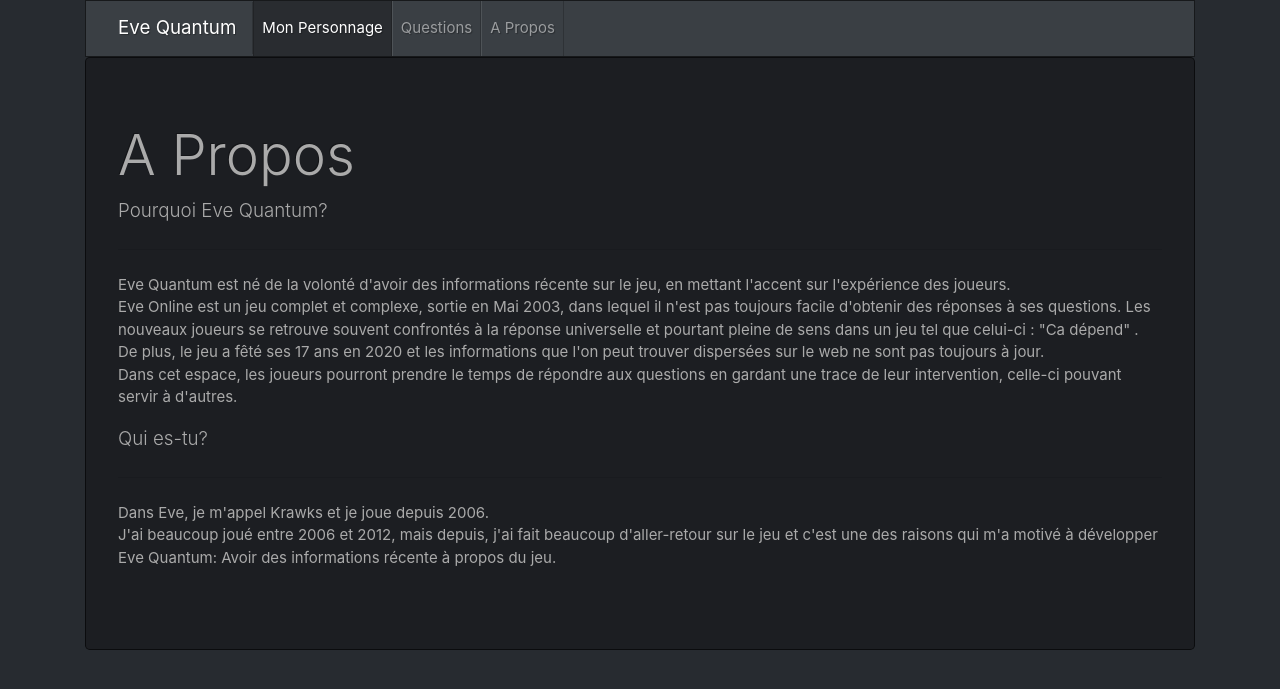
After one commit to Git-Mawz/EveApiAuthWithSymfo, a Symfony app: template templates/main/about.html.twig in a window 1280 px wide. The commit adds this page. Shown: the top 689 px of the page. Run offline with Twig, Linux system fonts and the light colour scheme; the template is opened without the code that fills it, so the values that code supplies are empty; some libraries are stand-ins or nearby versions.

```diff
--- a/templates/base.html.twig
+++ b/templates/base.html.twig
@@ -2,8 +2,9 @@
 <html>
     <head>
         <meta charset="UTF-8">
-        <title>Eve Quantum{% block title %}{% endblock %}</title>
+        <title>Eve Quantum {% block title %}{% endblock %}</title>
         <link rel="stylesheet" href="{{ asset('asset/css/bootstrap.min.css')}}">
+        <link rel="stylesheet" href="{{ asset('asset/css/style.css') }}">
         {% block stylesheets %}{% endblock %}
     </head>
 
@@ -15,7 +16,7 @@
                 <span class="navbar-toggler-icon"></span>
             </button>
 
-            <div class="collapse navbar-collapse" id="navbarColor01">
+            <div class="collapse navbar-collapse d-flex" id="navbarColor01">
                 <ul class="navbar-nav mr-auto">
                 <li class="nav-item active">
                     <a class="nav-link" href="#">Mon Personnage<span class="sr-only"></span></a>
@@ -24,11 +25,11 @@
                     <a class="nav-link" href="#">Questions</a>
                 </li>
                 <li class="nav-item">
-                    <a class="nav-link" href="#">Eve Mail</a>
+                    <a class="nav-link" href="#">A Propos</a>
                 </li>
-                {# <li class="nav-item">
-                    <a class="nav-link" href="#">A Propos</a>
-                </li> #}
+                {% if app.session.get('user') is not null %}
+                    <a href="{{path('logoff')}}" type="button" class="btn btn-danger logout">Déconnexion</a>
+                {% endif %}
                 </ul>
                 {# <form class="form-inline my-2 my-lg-0">
                 <input class="form-control mr-sm-2" type="text" placeholder="Search">
--- a/templates/character/home.html.twig
+++ b/templates/character/home.html.twig
@@ -1,10 +1,10 @@
 {% extends 'base.html.twig' %}
 
-{% block title %}Eve Quantum - Character Details{% endblock %}
+{% block title %}- Personnage{% endblock %}
 
 {% block body %}
 
-   <h1 >Bienvenue {{user.characterName}} </h1>
+   <h1>Bienvenue {{user.characterName}} </h1>
 
    <img src="{{ portraits.px256x256 }}">
    {{ dump(user) }}
--- /dev/null
+++ b/templates/main/about.html.twig
@@ -0,0 +1,26 @@
+{% extends 'base.html.twig' %}
+
+{% block title %}- A Propos{% endblock %}
+
+{% block body %}
+
+    <div class="jumbotron">
+        <h1 class="display-4">A Propos</h1>
+        <p class="lead">Pourquoi Eve Quantum?</p>
+        <hr class="my-4">
+        <p>
+            Eve Quantum est né de la volonté d'avoir des informations récente sur le jeu, en mettant l'accent sur l'expérience des joueurs. <br>
+            Eve Online est un jeu complet et complexe, sortie en Mai 2003, dans lequel il n'est pas toujours facile d'obtenir des réponses à ses questions. Les nouveaux joueurs se retrouve souvent confrontés à la réponse universelle et pourtant pleine de sens dans un jeu tel que celui-ci : "Ca dépend" .<br>
+            De plus, le jeu a fêté ses 17 ans en 2020 et les informations que l'on peut trouver dispersées sur le web ne sont pas toujours à jour. <br>
+            Dans cet espace, les joueurs pourront prendre le temps de répondre aux questions en gardant une trace de leur intervention, celle-ci pouvant servir à d'autres. <br>
+        </p>
+
+        <p class="lead">Qui es-tu?</p>
+        <hr class="my-4">
+        <p>
+            Dans Eve, je m'appel Krawks et je joue depuis 2006. <br>
+            J'ai beaucoup joué entre 2006 et 2012, mais depuis, j'ai fait beaucoup d'aller-retour sur le jeu et c'est une des raisons qui m'a motivé à développer Eve Quantum: Avoir des informations récente à propos du jeu.
+        </p>
+    </div>
+
+{% endblock %}
```
Also changed, not shown: src/Controller/MainController.php (+7 -0 lines), src/Controller/QuestionController.php (added, +19 -0 lines), templates/question/index.html.twig (added, +20 -0 lines), public/asset/css/style.css (added).
